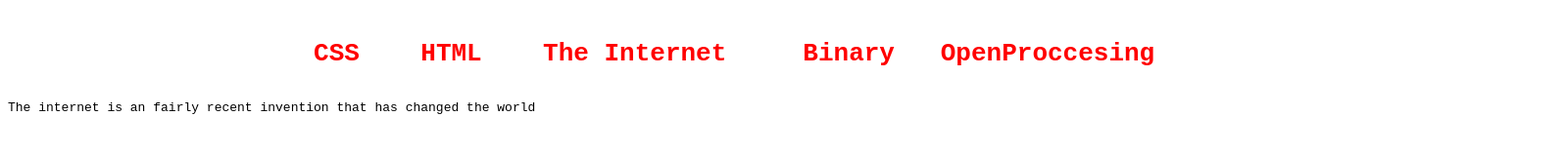
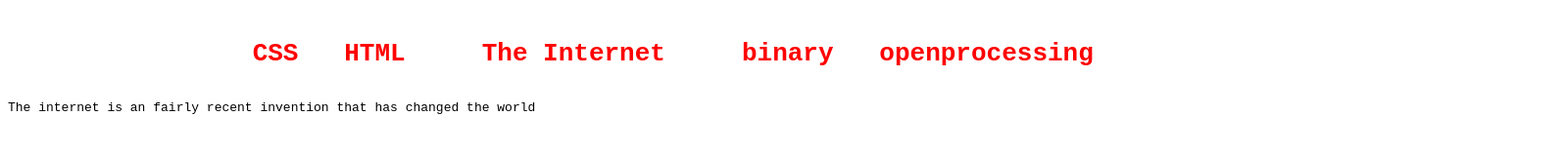
Before and after one commit to EmamMun000/cs_final_project, a plain HTML site: page index.html in a window 1280 px wide. Shown: the whole page at 98% size, 1599 px wide, since content can reach past the window. Drawn offline with Linux system fonts and the light colour scheme.

Commit message:
Update index.html

```diff
--- a/index.html
+++ b/index.html
@@ -1,7 +1,7 @@
 <html>
   <title> Learn HTML</title>
   <body>
-    <pre>                               <h1> <font color="red">                   CSS    HTML    The Internet     Binary   OpenProccesing</font>                           </pre>
+    <pre>                               <h1> <font color="red">               CSS   HTML     The Internet     binary   openprocessing </font>                           </pre>
   <pre>
 The internet is an fairly recent invention that has changed the world    </pre>
 
```
